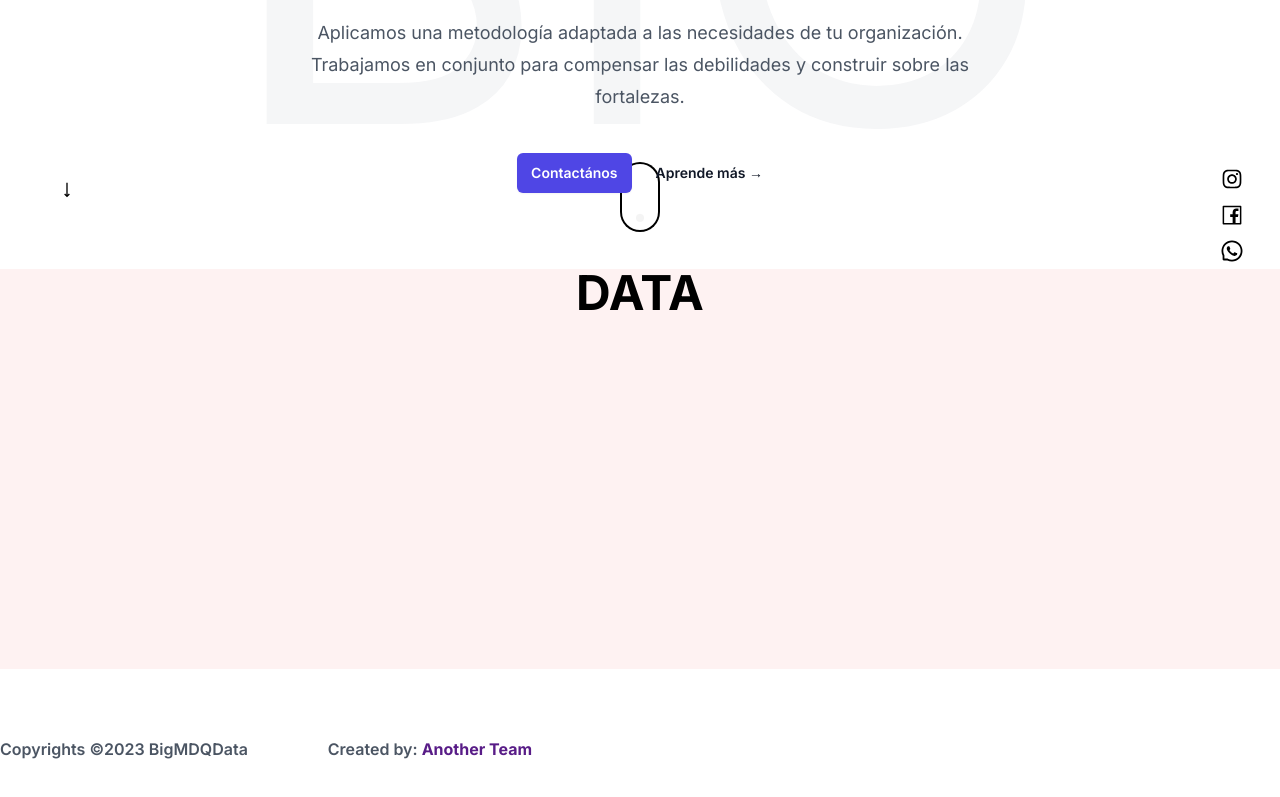
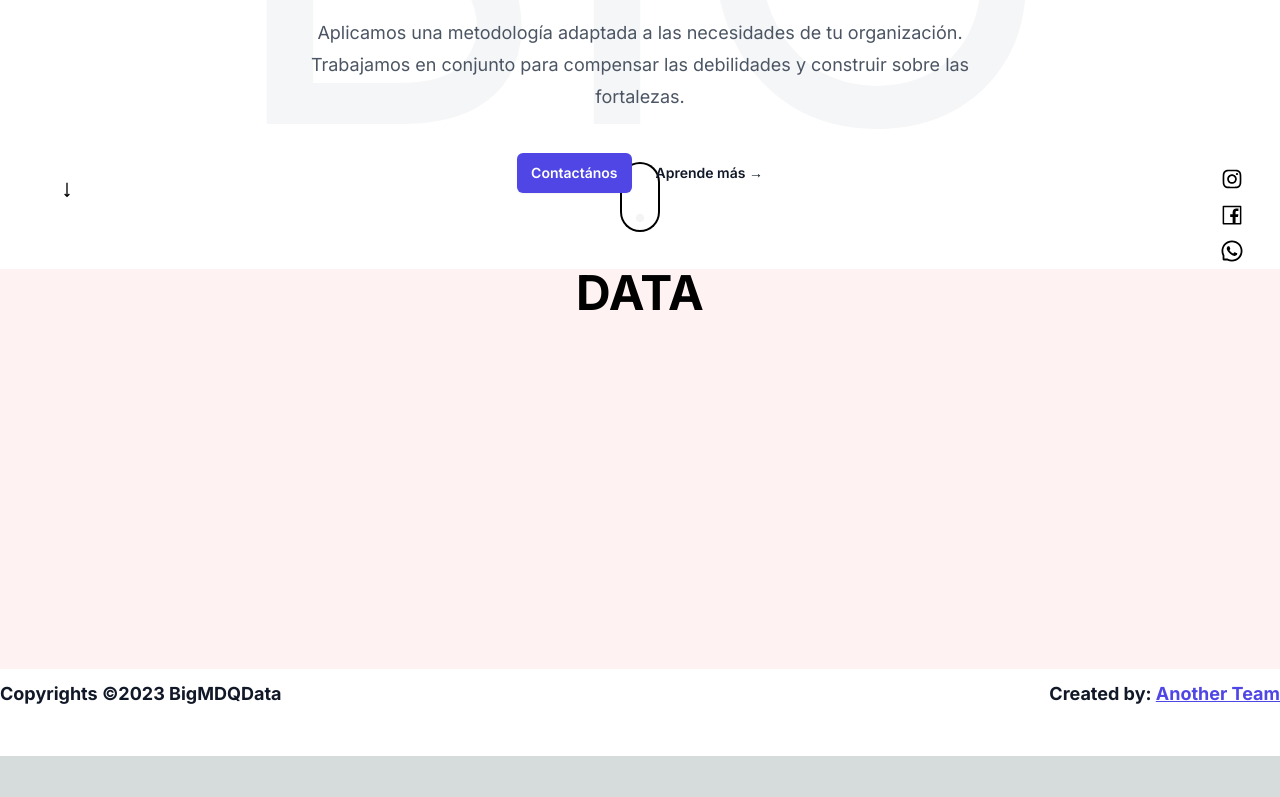
Before and after one commit to nahuoo/bigmdqdata, a Next.js app: page / in a window 1280 px wide. Shown: the part 531-1328 px from the top of the page. After the commit the page ends 1287 px from the top, so only its background shows below. Built offline with nearby package versions, Linux system fonts and the light colour scheme.

Commit message:
feat: style changes in footer

```diff
--- a/src/components/Footer.js
+++ b/src/components/Footer.js
@@ -1,44 +1,72 @@
 "use client";
-
+// Listado del Footer
+const data = [
+  {
+    title: "Big mdq Data",
+    details: [
+      "Moreno 2689 Piso 7",
+      "contacto@bigmdqdata.com.ar",
+      "+54 9 223 520-0162",
+    ],
+  },
+  {
+    title: "Servicios",
+    details: ["Capacitación", "Analitica", "Cultura"],
+  },
+  {
+    title: "Soluciones",
+    details: ["Seguridad", "Analitica", "Analitica"],
+  },
+  {
+    title: "Cultura",
+    details: ["Capacitación", "Capacitación", "Capacitación"],
+  },
+];
 // Componente principal del Footer
 export const Footer = () => {
   return (
     // Contenedor principal
     <>
-      <div className="bg-white pt-16 pb-6">
-        <div className="flex flex-col items-center justify-center gap-16 bg-white text-gray-600 w-[1280px] mx-auto">
-          <div className="grid grid-cols-4 grid-rows-4 text-gray-900 font-medium w-full gap-y-2 gap-x-28 text-base items-center">
-            <p className="uppercase font-bold text-3xl">Big mdq Data</p>
-            <p className="uppercase font-bold text-xl">Servicios</p>
-            <p className="uppercase font-bold text-xl">Soluciones</p>
-            <p className="uppercase font-bold text-xl">Cultura</p>
-            <p className="">Moreno 2689 Piso 7</p>
-            <p>Analitica</p>
-            <p>Capacitación</p>
-            <p>Cultura</p>
-            <p className="">contacto@bigmdqdata.com.ar</p>
-            <p>Gobernanza de datos</p>
-            <p>Capacitación</p>
-            <p>Soluciones</p>
-            <p className="">+54 9 223 520-0162</p>
-            <p>Seguridad</p>
-            <p>Inteligencia Artificial</p>
-            <p>Analitica</p>
+      <div className="bg-white pb-6">
+        <div className="flex flex-col items-center justify-center gap-8 bg-white text-gray-600 w-[1280px] mx-auto border-t border-black/50 pt-10">
+          <div className="flex justify-between font-medium w-full gap-y-2 gap-x-28 text-base items-center">
+            {data.map((item, index) => (
+              <div key={index} className="flex flex-col gap-3">
+                <p
+                  className={`uppercase font-bold text-indigo-700 h-[40px] ${
+                    index === 0 ? "text-3xl" : "text-xl"
+                  }`}
+                >
+                  {item.title}
+                </p>
+                {item.details.map((detail, detailIndex) => (
+                  <p
+                    key={detailIndex}
+                    className="cursor-pointer border-b-2 border-transparent hover:border-indigo-600 w-fit transition-all duration-300 h-[30px]"
+                  >
+                    {detail}
+                  </p>
+                ))}
+              </div>
+            ))}
           </div>
+
           <CopyRigth />
         </div>
       </div>
     </>
   );
 };
-
+// Componete del CopyRigth
 const CopyRigth = () => {
   return (
-    <div className="w-full py-6 flex gap-20 bg-white text-gray-600 font-semibold">
+    <div className="w-full py-6 flex justify-between gap-20 bg-white text-gray-900 font-bold text-lg">
       <span>Copyrights ©2023 BigMDQData</span>
       <span>
         Created by:{" "}
-        <span className="font-bold text-purple-900">Another Team</span>
+        <span className="font-bold text-indigo-600 underline cursor-pointer">
+          Another Team
+        </span>
       </span>
     </div>
   );
```
